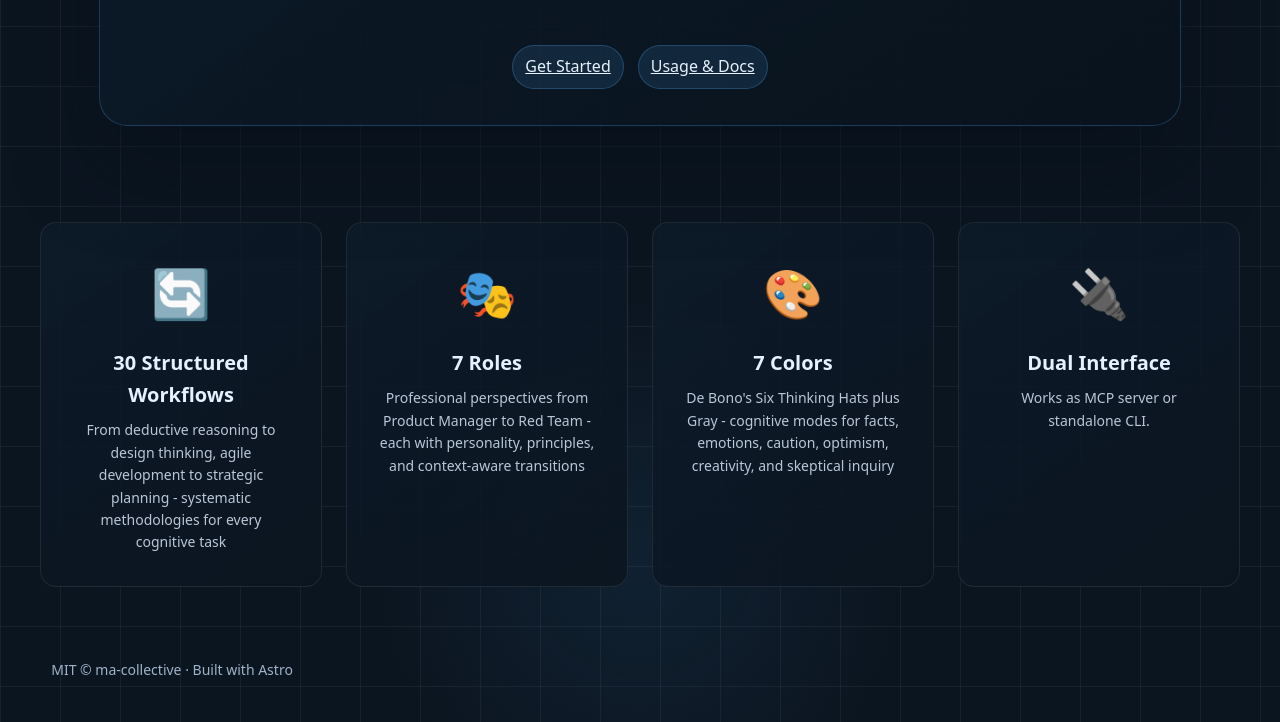
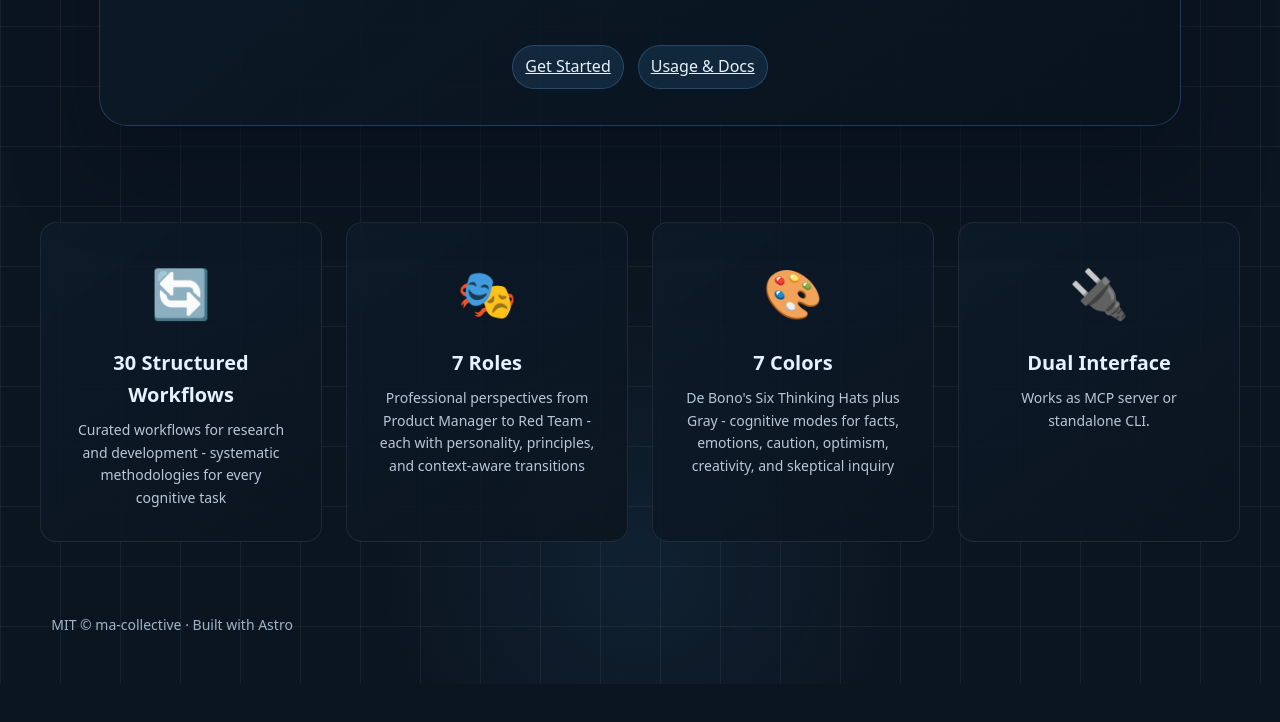
Before and after one commit to MSBrett/maenifold, an Astro site in the folder site/: page / in a window 1280 px wide. Shown: the part 634-1356 px from the top of the page. After the commit the page ends 1318 px from the top, so only its background shows below. Built offline with nearby package versions, Linux system fonts and the light colour scheme; Astro itself is replaced by a stand-in of ours.

Commit message:
fix: add DocsLayout prose styles and frontmatter to tool pages
- Added comprehensive prose styling to DocsLayout for markdown content
- Added frontmatter to all 26 tool documentation pages
- Reset Maenifold.csproj version to 1.0.0
- Updated Landing page workflow card description

```diff
--- a/site/src/layouts/Landing.astro
+++ b/site/src/layouts/Landing.astro
@@ -220,9 +220,8 @@ import Base from './Base.astro';
                 <div class="asset-emoji">🔄</div>
                 <div class="asset-title">30 Structured Workflows</div>
                 <div class="asset-description">
-                    From deductive reasoning to design thinking, agile
-                    development to strategic planning - systematic methodologies
-                    for every cognitive task
+                    Curated workflows for research and development - systematic
+                    methodologies for every cognitive task
                 </div>
             </div>
             <div class="asset-card">
```
Also changed, not shown: 1 other file.
